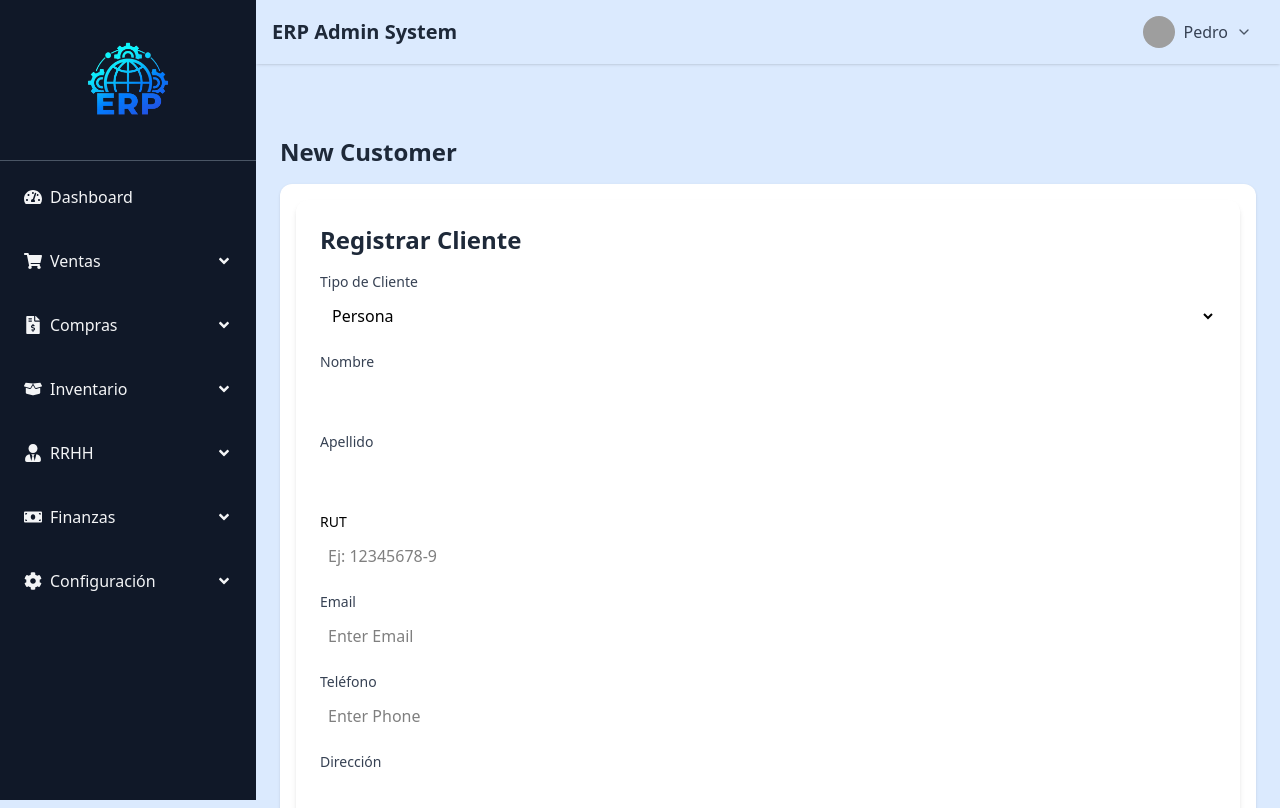
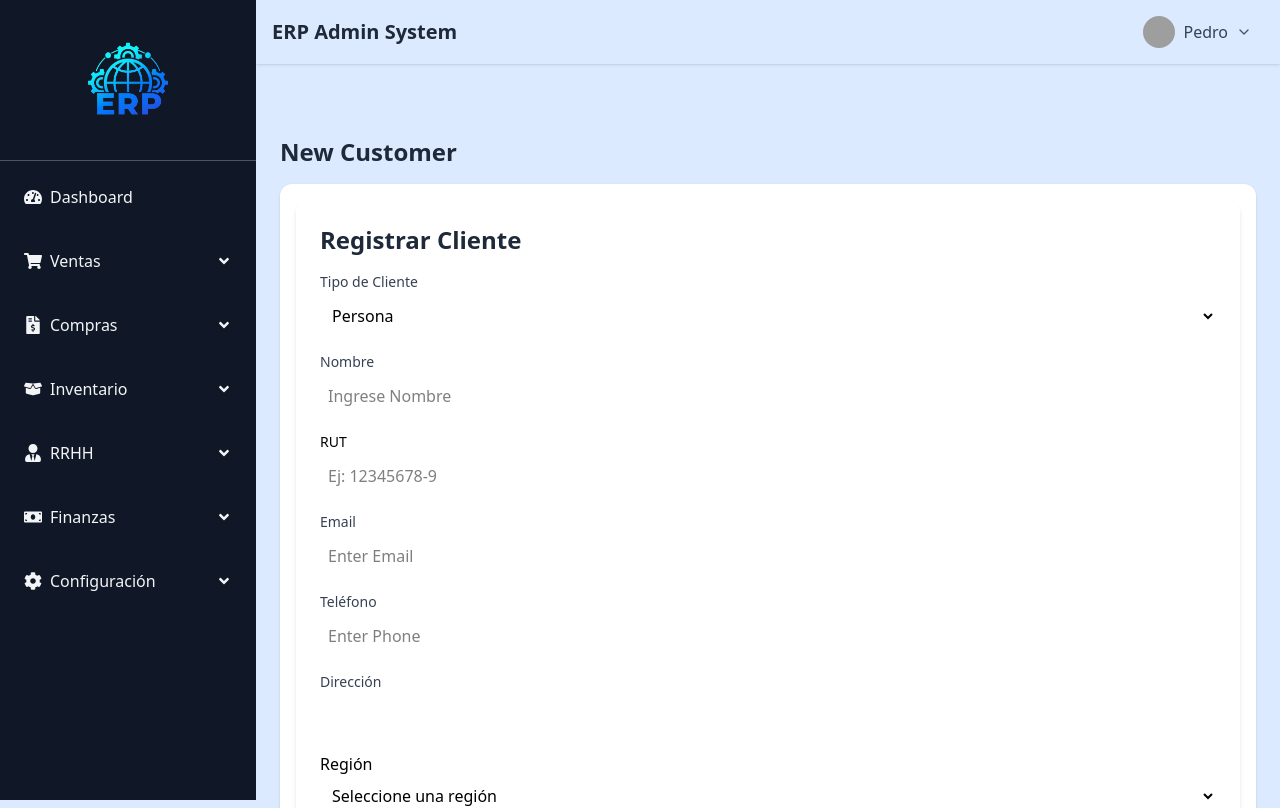
Before and after one commit to PPOSM1993/online_store_drf_react, a React (Vite) app in the folder frontend/: page /customers/create in a window 1280 px wide. Shown: the top 808 px of the page. Built offline with nearby package versions, Linux system fonts and the light colour scheme; sample sign-in values are in the browser's storage; grey boxes are pictures that could not be loaded.

Commit message:
Se elimina el input de apellido y se deja uno que abarca el nombre completo

```diff
--- a/frontend/src/components/CustomerTable.jsx
+++ b/frontend/src/components/CustomerTable.jsx
@@ -71,8 +71,8 @@ const CustomerTable = () => {
       name: "Nombre o Empresa",
       selector: row =>
         row.customer_type === "individual"
-          ? `${row.first_name || ""} ${row.last_name || ""}`.trim()
-          : row.company || "-",
+          ? `${row.full_name}`
+          : row.company,
       sortable: true,
     },
     {
--- a/frontend/src/pages/CustomerForm.jsx
+++ b/frontend/src/pages/CustomerForm.jsx
@@ -15,8 +15,7 @@ const CustomerForm = () => {
 
     const [formData, setFormData] = useState({
         customer_type: 'individual',
-        first_name: '',
-        last_name: '',
+        full_name: '',
         company: '',
         tax_id: '', // RUT
         bussiness_activity: '', //Giro Comercial
@@ -57,7 +56,7 @@ const CustomerForm = () => {
                 icon: 'success',
                 confirmButtonText: 'Ir al Dashboard'
             }).then(() => {
-                navigate('/dashboard'); // Ajusta esta ruta si tu dashboard tiene otro path
+                navigate('/customers'); // Ajusta esta ruta si tu dashboard tiene otro path
             });
 
         } catch (error) {
@@ -115,22 +114,14 @@ const CustomerForm = () => {
                                             <label className="block text-sm font-medium text-gray-700">Nombre</label>
                                             <input
                                                 type="text"
-                                                name="first_name"
-                                                value={formData.first_name}
+                                                name="full_name"
+                                                value={formData.full_name}
                                                 onChange={handleChange}
+                                                placeholder="Ingrese Nombre"
                                                 className="w-full mt-1 p-2 border rounded-md border-none focus:outline-none focus:ring-2 focus:ring-blue-500 focus:border-blue-100"
                                             />
                                         </div>
-                                        <div>
-                                            <label className="block text-sm font-medium text-gray-700">Apellido</label>
-                                            <input
-                                                type="text"
-                                                name="last_name"
-                                                value={formData.last_name}
-                                                onChange={handleChange}
-                                                className="w-full mt-1 p-2 border rounded-md border-none focus:outline-none focus:ring-2 focus:ring-blue-500 focus:border-blue-100"
-                                            />
-                                        </div>
+
                                     </>
                                 ) : (
                                     <>
@@ -231,7 +222,7 @@ const CustomerForm = () => {
                                 </div>
 
                                 <div className="mt-4 text-right">
-                                    <button className="bg-green-700 text-white p-3 rounded-md shadow hover:bg-green-800 transition border" type="submit">
+                                    <button className="bg-green-700 text-white p-3 rounded-md shadow hover:bg-green-800 transition border cursor-pointer" type="submit">
                                         <FaSave className="inline mr-1" />
                                         Create Customer
                                     </button>
```
Also changed, not shown: 1 other file (tests, documents, lock files or other folders).
